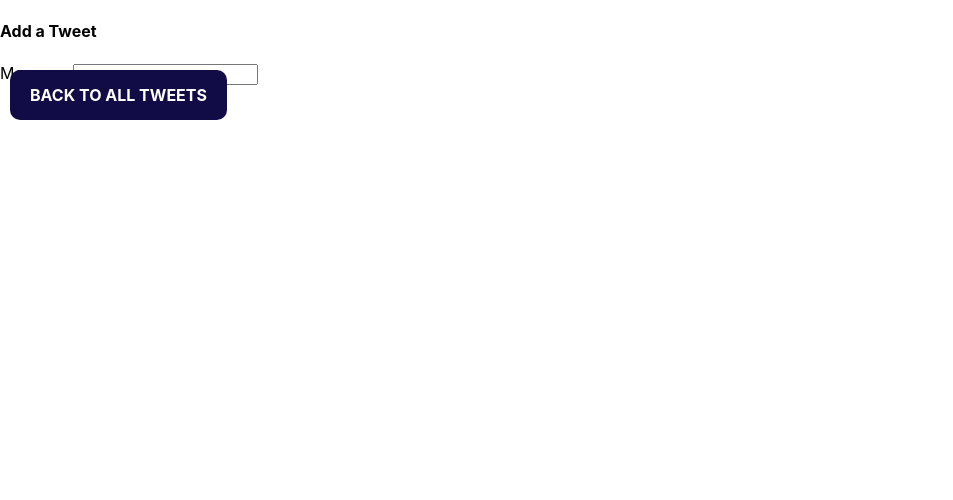
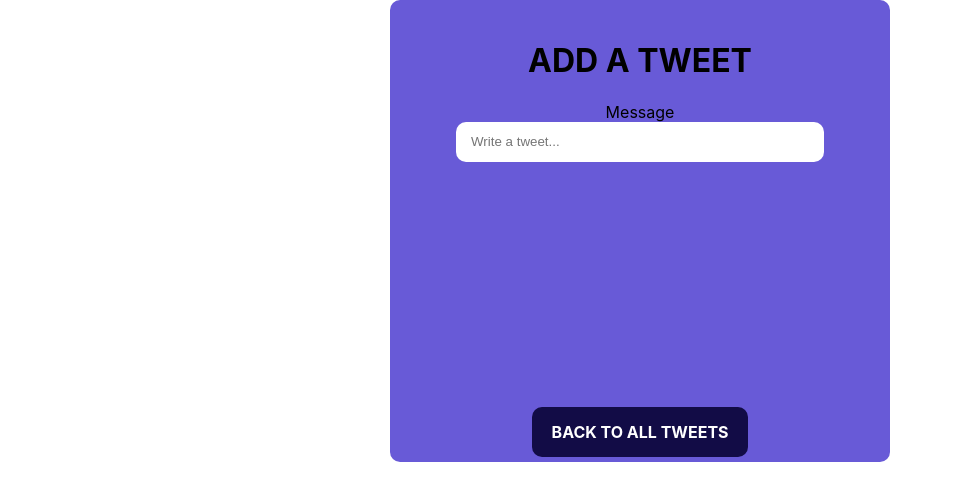
Before and after one commit to katribu/twitterfrontend, a React (Create React App) app: page /addtweet in a window 1280 px wide. Shown: the top 500 px of the page, without its empty margins (0-953 px from the left). Built offline with nearby package versions, Linux system fonts and the light colour scheme.

Commit message:
updated Feed component with error handling

```diff
--- a/src/App.css
+++ b/src/App.css
@@ -67,3 +67,29 @@ body, html {
 .linkDiv {
   margin-top: 20px;
 }
+
+/* ADDTWEET */
+.addTweetContainer{
+  background:rgb(104, 90, 215);
+  width: 500px;
+  margin: 0 auto;
+  padding: 20px;
+  text-align: center;
+  border-radius: 10px;
+}
+
+.form {
+  height: 40vh;
+}
+
+.formTitle{
+  text-transform: uppercase;
+}
+
+input {
+  width: 80%;
+  height: 40px;
+  border: none;
+  border-radius: 10px;
+  padding-left: 15px;
+}
--- a/src/components/AddTweet.js
+++ b/src/components/AddTweet.js
@@ -4,10 +4,12 @@ import {Link} from "react-router-dom"
 export default class AddTweet extends React.Component{
     render(){
         return (
-            <div>
-                <h4>Add a Tweet</h4>
-                <form>
-                    <label> Message:<input type="text"/></label>
+            <div className="addTweetContainer">
+                <h1 className="formTitle">Add a Tweet</h1>
+                <form className="form">
+                    <label> Message<br/>
+                        <input type="text" placeholder="Write a tweet..."/>
+                    </label>
                 </form>
 
                 <Link to={"/"} className="backLink">Back to All Tweets</Link>
--- a/src/components/Feed.js
+++ b/src/components/Feed.js
@@ -8,17 +8,51 @@ export default class Feed extends React.Component{
         super(props)
 
         this.state = {
-            allTweets:[]
+            allTweets:[],
+            isLoading:true,
+            error:null,
         }
     }
 
     async componentDidMount(){
-        const allTweets = await getAllTweets()
-        this.setState({allTweets})
+        await this.handlePopulateTweets()
         // console.log(allTweets)
     }
+
+    async handlePopulateTweets(){
+        this.setState({
+            isLoading:true,
+            error: null,
+        })
+
+        try {
+            const allTweets = await getAllTweets()
+            this.setState({allTweets, isLoading:false})
+        }catch(error){
+            this.setState({error:error})
+        }
+    }
+
     render(){
-        const {allTweets} = this.state
+        const {allTweets,isLoading,error} = this.state
+
+        if (error) {
+            return (
+              <div>
+                <h3>Unable to fetch tweets: {error.message}</h3>
+                <button className="backLink"onClick={this.handlePopulateTweets.bind(this)}>
+                  Retry
+                </button>
+              </div>
+            );
+          }
+
+          if (isLoading) {
+            return (
+              <div>Loading tweets...</div>
+            );
+          }
+
         const tweets = allTweets.map(tweet => {
            return <Tweet tweetInfo={tweet}/>
         })
```
